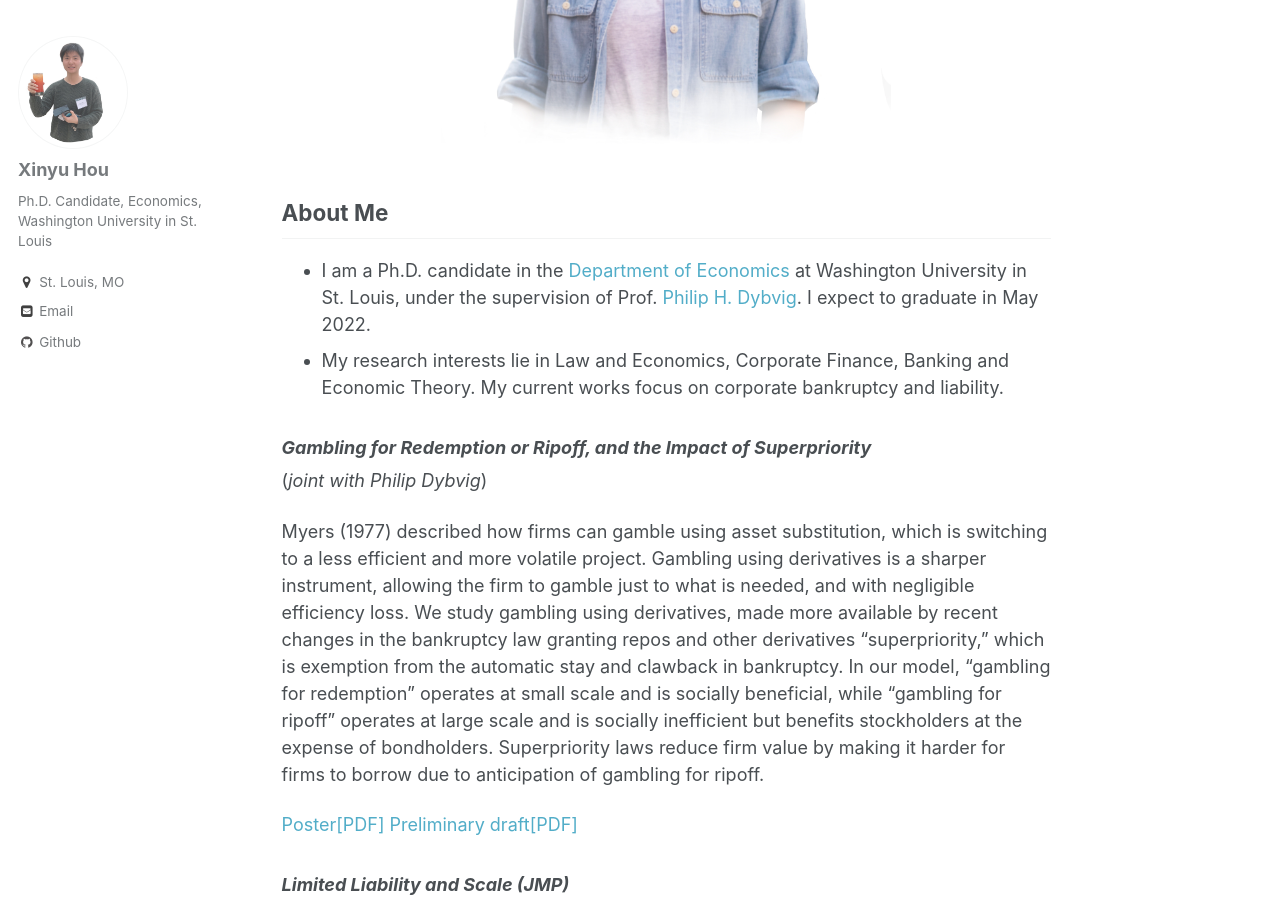
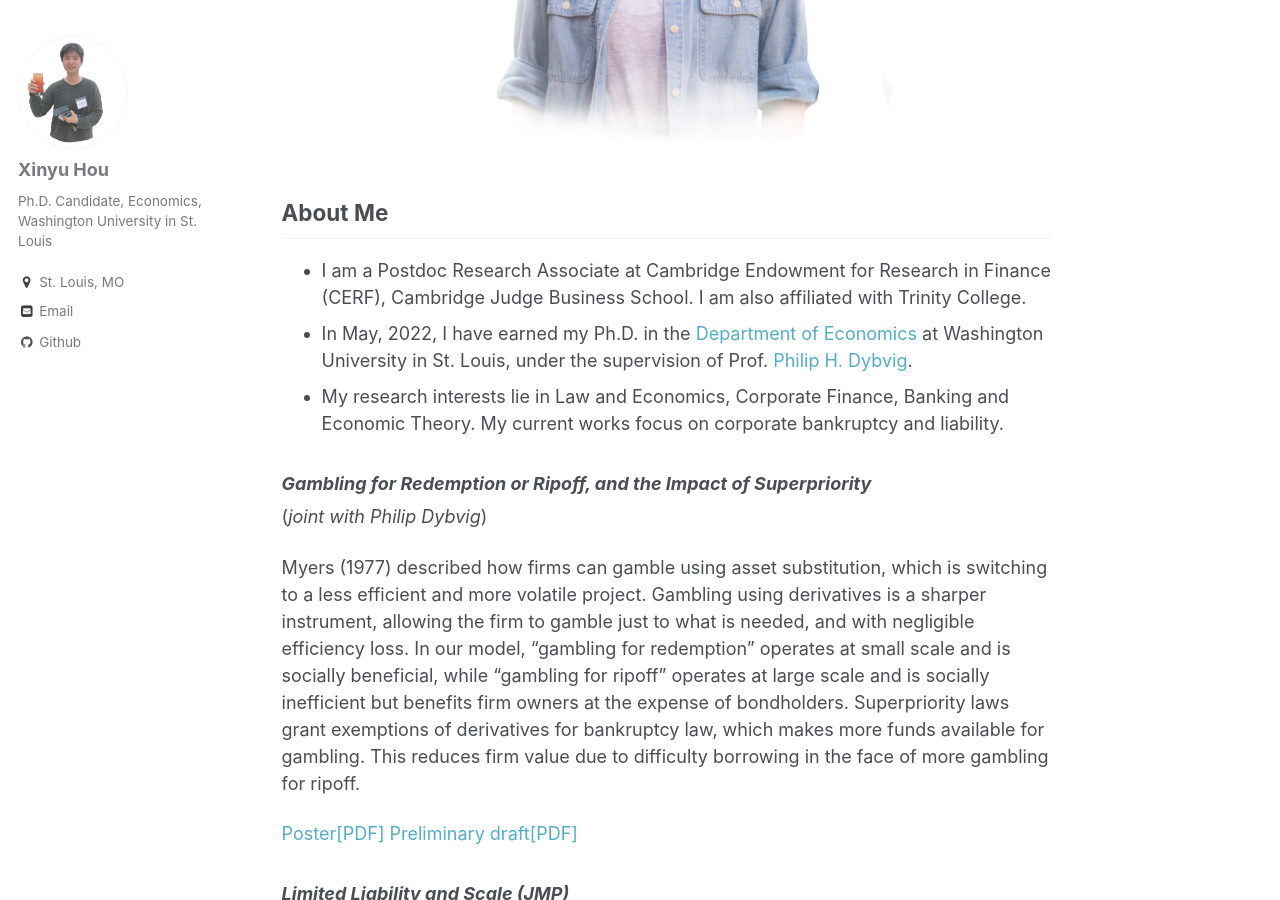
Before and after one commit to xinyuhou94/xinyuhou94.github.io, a Jekyll site: the page built from _pages/about.md, in a window 1280 px wide and 900 px high, scrolled down 413 px. Built offline with Jekyll 4.4.1, drawn with Linux system fonts in a browser that asks for light colours.

Commit message:
Update about.md

```diff
--- a/_pages/about.md
+++ b/_pages/about.md
@@ -13,14 +13,24 @@ redirect_from:
 </p>
 
 ## About Me ##
-* I am a Ph.D. candidate in the [Department of Economics](https://economics.wustl.edu/) at Washington University in St. Louis, under the supervision of Prof. [Philip H. Dybvig](https://dybfin.wustl.edu/). I expect to graduate in May 2022.
+* I am a Postdoc Research Associate at Cambridge Endowment for Research in Finance (CERF), Cambridge Judge Business School. I am also affiliated with Trinity College.
+* In May, 2022, I have earned my Ph.D. in the [Department of Economics](https://economics.wustl.edu/) at Washington University in St. Louis, under the supervision of Prof. [Philip H. Dybvig](https://dybfin.wustl.edu/).
 * My research interests lie in Law and Economics, Corporate Finance, Banking and Economic Theory. My current works focus on corporate bankruptcy and liability.
 
 
 ### _Gambling for Redemption or Ripoff, and the Impact of Superpriority_
 (_joint with Philip Dybvig_)
 
-Myers (1977) described how firms can gamble using asset substitution, which is switching to a less efficient and more volatile project. Gambling using derivatives is a sharper instrument, allowing the firm to gamble just to what is needed, and with negligible efficiency loss. We study gambling using derivatives, made more available by recent changes in the bankruptcy law granting repos and other derivatives "superpriority," which is exemption from the automatic stay and clawback in bankruptcy. In our model, "gambling for redemption" operates at small scale and is socially beneficial, while "gambling for ripoff" operates at large scale and is socially inefficient but benefits stockholders at the expense of bondholders. Superpriority laws reduce firm value by making it harder for firms to borrow due to anticipation of gambling for ripoff.
+Myers (1977) described how firms can gamble using asset substitution, which is switching to a less
+efficient and more volatile project. Gambling using derivatives is a sharper instrument, allowing
+the firm to gamble just to what is needed, and with negligible efficiency loss. In our model,
+“gambling for redemption” operates at small scale and is socially beneficial, while “gambling for
+ripoff” operates at large scale and is socially inefficient but benefits firm owners at the expense of
+bondholders. Superpriority laws grant exemptions of derivatives for bankruptcy law, which makes
+more funds available for gambling. This reduces firm value due to difficulty borrowing in the face
+of more gambling for ripoff.
+
+
 
 [Poster[PDF]](http://xinyuhou94.github.io/files/GRRsp_poster.pdf)
 <!-- <embed src="http://xinyuhou94.github.io/files/GRRsp_poster.pdf" width="650" height="1800" type='application/pdf'> -->
```
